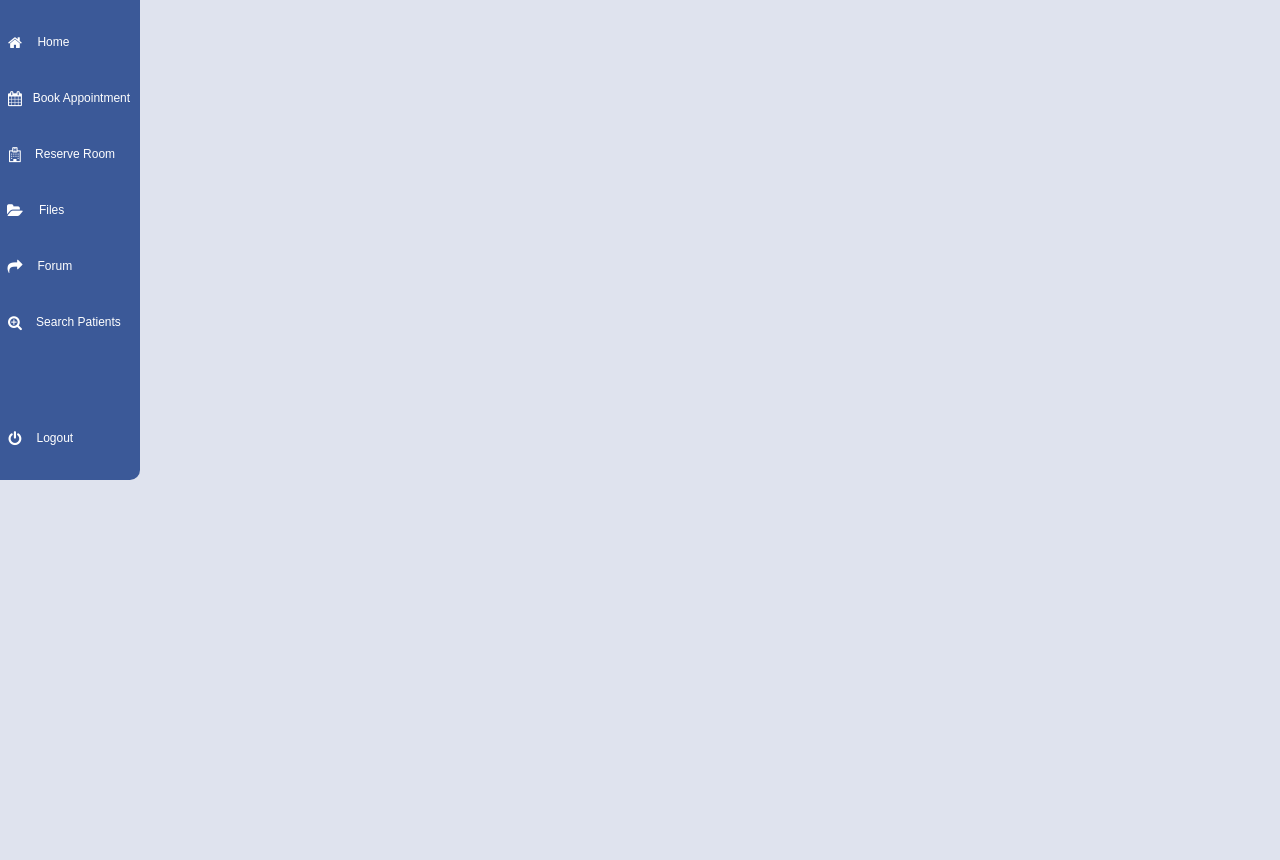
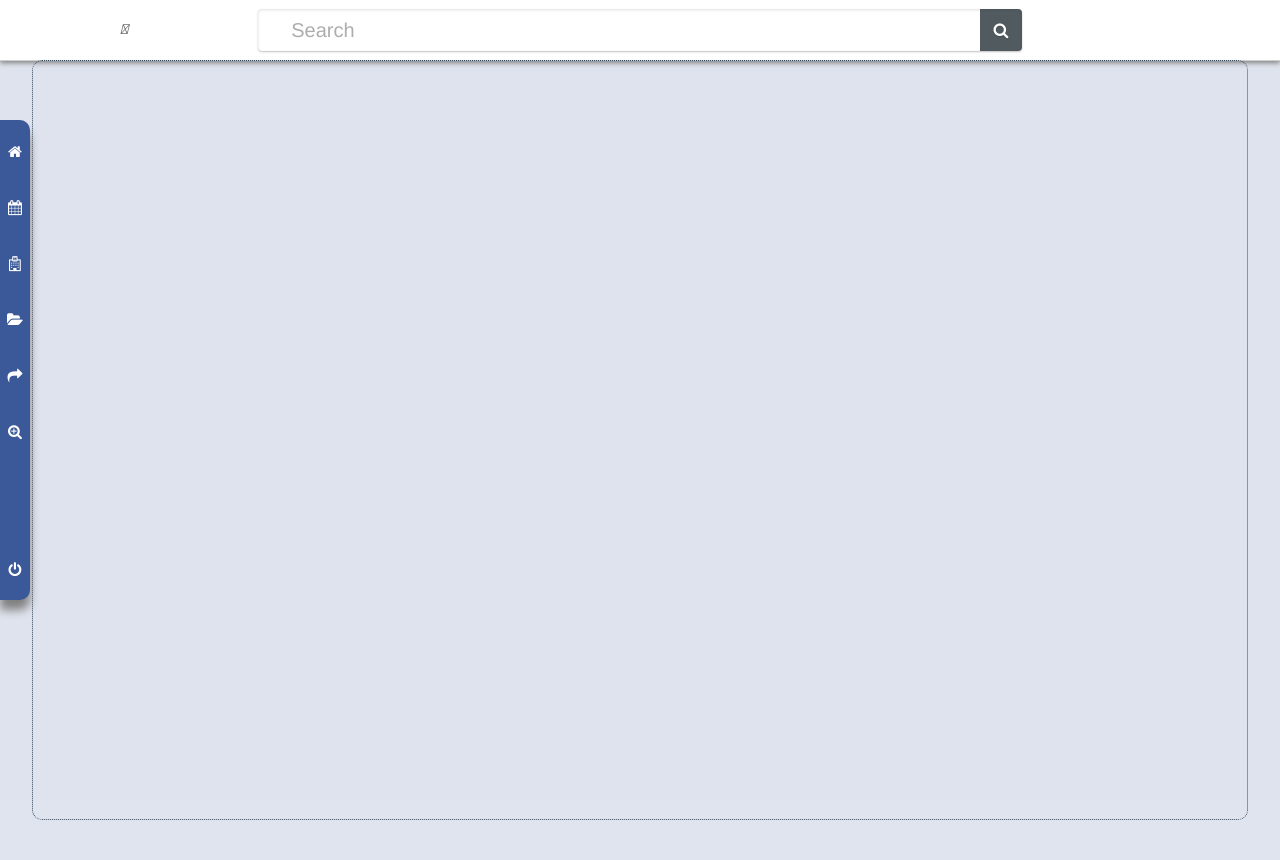
Before and after one commit to robertopablonoel/HealthHUB, a Flask app: page /forum/home in a window 1280 px wide. Before the commit the page ends 480 px from the top, so only its background shows below. Run offline with Flask 2, Linux system fonts and the light colour scheme; a user stored in the database is signed in; tables that the repository leaves empty hold one stand-in row (values such as "Sample post"); parts of the project's set-up code (start-up, migrations or seed data) failed here and were passed over; some libraries are stand-ins or nearby versions; some web fonts are replaced.

Commit message:
dfafdasf

```diff
--- a/app/templates/css/main.css
+++ b/app/templates/css/main.css
@@ -516,7 +516,7 @@ iframe {
 }
 
 .main-menu {
-  border-radius: 0px 0px 10px;
+  border-radius: 0px 10px 10px 0px;
   box-shadow: 0px 10px 10px grey;
   background:#3b5998;
   border-left:3px  #00000070;
@@ -525,6 +525,7 @@ iframe {
   vertical-align: middle;
   height:60%;
   left:0;
+  top:15%;
   width:30px;
   overflow:hidden;
   -webkit-transition:width .15s linear;
--- a/app/templates/css/styles.css
+++ b/app/templates/css/styles.css
@@ -267,13 +267,17 @@
 .outer {
 	display: table;
 	position: absolute;
-	top: 0;
-	left: 150px;
+	top: 0;  left: 10%; bottom: 0; right: 0;
 	height: 100%;
-	width: 80%;
+	width: 90%;
+}
+
+.forum {
+	top: 60px;
+	left: 2.5%;
+	width: 95%;
 }
 .middle {
-	margin-top: 1%;
   	position: absolute;
   	top: 0; left: 0; bottom: 0; right: 0;
 	height: 100%;
@@ -298,6 +302,72 @@
 	grid-template-rows: minmax(200px, 1fr);
   }
 
+.forum_grid{
+	grid-template-rows: 19% 39% 39%;
+	display: grid;
+	vertical-align: middle;
+	position: absolute;
+	width: 100%;
+  	top: 0; left: 0%; bottom: 0; right: 0;
+	grid-template-columns:
+	  70%
+	  29%;
+	height: 95%;
+	column-gap: 1%;
+	row-gap: 1%;
+	border-radius: 10px;
+	border-width: 1px;
+	border-style: dotted;
+
+}
+
+.top{
+	box-shadow: inset 0px 5px 50px black;
+	grid-column-start: 1;
+	grid-column-end: 3;
+	grid-row-start: 1;
+	grid-row-end: 1;
+	border-radius: 10px;
+	color: white;
+	overflow-y: hidden;
+	background: rgb(50, 50, 50, 1);
+}
+
+.left{
+	grid-column-start: 1;
+	grid-column-end: 1;
+	grid-row-start: 2;
+	grid-row-end: 4;
+	width: 100%;
+	height: 100%;
+	color: white;
+	overflow-y: hidden;
+	border-radius: 5px;
+}
+
+.right_top{
+	grid-column-start: 2;
+	grid-column-end: 2;
+	grid-row-start: 2;
+	grid-row-end: 2;
+	width: 100%;
+	height: 100%;
+	border-radius: 10px;
+	color: white;
+	overflow-y: hidden;
+}
+
+.right_bottom{
+	grid-column-start: 2;
+	grid-column-end: 2;
+	grid-row-start: 3;
+	grid-row-end: 3;
+	width: 100%;
+	height: 100%;
+	border-radius: 10px;
+	color: white;
+	overflow-y: hidden;
+}
 .one {
 	grid-column-start: 1;
 	grid-row-start: 1;
@@ -335,13 +405,9 @@
 	overflow-y: scroll;
 }
 
-.notification{
-
-}
-
 .visible{
 	box-shadow: 0px 10px 10px grey;
-	background: rgba(50, 50, 50, 1)
+	background: rgba(50, 50, 50, 1);
 }
 
 .pushed{
@@ -665,3 +731,93 @@ body {
 	content: "X";
 	background-color: #FF4136;
   }
+
+
+.top_nav {
+	display: grid;
+	grid-template-columns: repeat(5, 1fr);
+	grid-auto-rows: 60px;
+	grid-gap: 1em;
+	align-items: center;
+	text-align: center;
+	border-bottom: 1px solid rgb(206, 206, 206);
+	background: rgb(255, 255, 255);
+	box-shadow: 0px 2px 5px grey;
+  }
+
+  @media screen and (max-width: 900px) {
+	nav {
+	  grid-template-columns: 100%;
+	  grid-template-rows: auto;
+	  grid-gap: 1em;
+   }
+  }
+
+  .home {
+	grid-column: 1;
+  }
+
+  .search_box {
+	grid-column-start: 2;
+	grid-column-end: 5;
+  }
+
+  .profile{
+	grid-column-start: 5;
+  }
+
+.search_wrap {
+	outline: 0;
+	float: left;
+	width:100%;
+	height: 42px;
+	-webkit-box-shadow: inset 0 1px 3px rgba(0, 0, 0, 0.12), 0 1px 2px rgba(0, 0, 0, 0.24);
+	box-shadow: inset 0 1px 3px rgba(0, 0, 0, 0.12), 0 1px 2px rgba(0, 0, 0, 0.24);
+	-webkit-border-radius: 4px;
+	border-radius: 4px;
+}
+
+.search_wrap .textbox {
+	font-size: 2em;
+	outline: 0;
+	height: 100%;
+	width:90%;
+	line-height: 42px;
+	text-align: left;
+	padding: 0 16px;
+	background-color: rgba(255, 255, 255, 0);
+	color: #212121;
+	border: 0;
+	-webkit-border-radius: 4px 0 0 4px;
+	border-radius: 4px 0 0 4px;
+  }
+
+
+.search_wrap .textbox:focus {
+	outline: 0;
+}
+
+.search_wrap .button {
+	outline: 0;
+	background: none;
+	background-color: rgba(38, 50, 56, 0.8);
+	float: right;
+	height: 42px;
+	width: 42px;
+	text-align: center;
+	line-height: 42px;
+	border: 0;
+	color: #FFF;
+	font: normal normal normal 14px/1 FontAwesome;
+	font-size: 16px;
+	text-rendering: auto;
+	text-shadow: 0 1px 1px rgba(0, 0, 0, 0.2);
+	-webkit-transition: background-color .4s ease;
+	transition: background-color .4s ease;
+	-webkit-border-radius: 0 4px 4px 0;
+	border-radius: 0 4px 4px 0;
+}
+
+.search_wrap .button:hover {
+	background-color: rgba(0, 150, 136, 0.8);
+}
--- /dev/null
+++ b/app/templates/forum/forum_base.html
@@ -0,0 +1,21 @@
+{% extends "base.html" %}
+{% import "bootstrap/wtf.html" as wtf %}
+
+
+{% block navbar %}
+{{ super() }}
+<nav class="top_nav">
+        <div class="home">
+        <a href="#" class="navLinks">
+            <i class="fa3 fa-home"></i>
+        </a>
+        </div>
+        <div class="search_box">
+                <div class = "search_wrap">
+                        <input type="text" class="textbox" placeholder="Search">
+                        <input title="Search" value="" type="submit" class="button">
+                </form>
+        </div>
+        <div class="profile">
+</nav>
+{% endblock %}
--- a/app/templates/forum/forum_home.html
+++ b/app/templates/forum/forum_home.html
@@ -1,11 +1,16 @@
-{% extends "base.html" %}
+{% extends "forum/forum_base.html" %}
 {% import "bootstrap/wtf.html" as wtf %}
 
 {% block title %}HealthHub Home{% endblock %}
 
 {% block page_content %}
-<div class = "outer">
+<div class = "outer forum">
+    <div class="middle">
+        <section class="forum_grid">
 
+
+        </section>
+    </div>
 </div>
 
 
```
Also changed, not shown: 1 other file.
